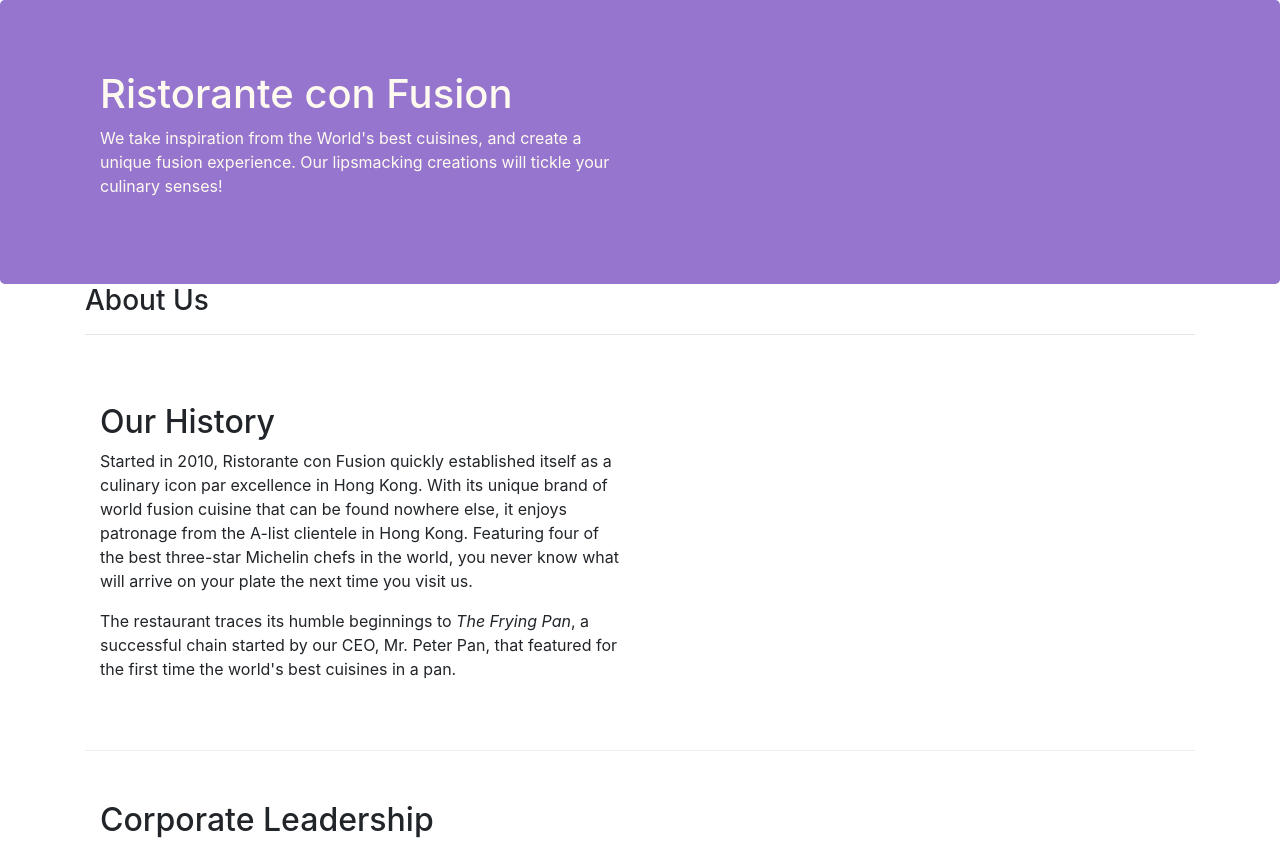
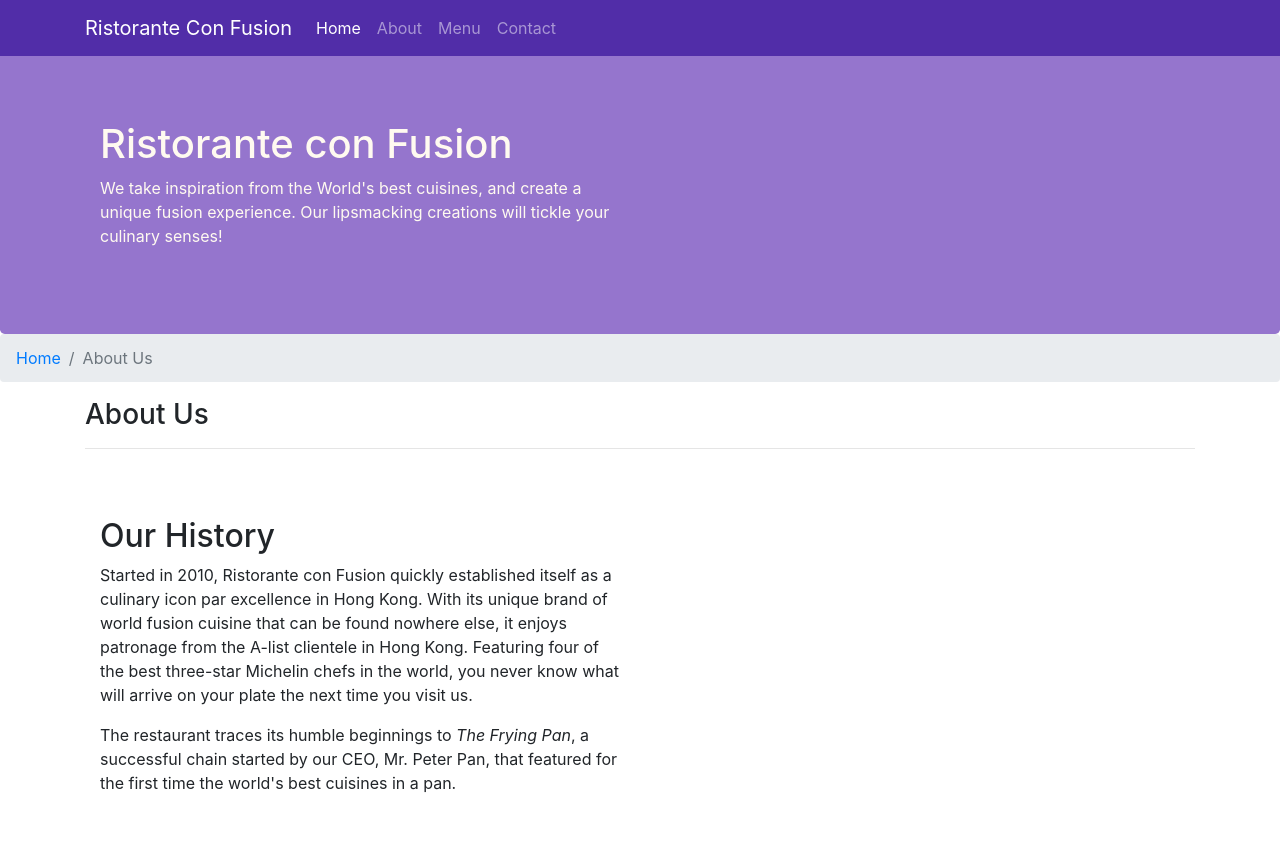
Before and after one commit to HamzaHaimeur19/Bootstrap4, a website: page aboutus.html in a window 1280 px wide. Shown: the top 842 px of the page. Drawn offline with nearby package versions, Linux system fonts and the light colour scheme.

Commit message:
navbar part1 commit

```diff
--- a/aboutus.html
+++ b/aboutus.html
@@ -15,6 +15,22 @@
 </head>
 
 <body>
+    <nav class="navbar navbar-dark navbar-expand-sm fixed-top">
+        <div class="container">
+            <button class="navbar-toggler" type="button" data-toggle="collapse" data-target="#Navbar">
+                <span class="navbar-toggler-icon"></span>
+            </button>
+            <a class="navbar-brand" href="#">Ristorante Con Fusion</a>
+            <div class="collapse navbar-collapse" id="Navbar">
+            <ul class="navbar-nav mr-auto">
+                <li class="nav-item active"><a class="nav-link" href="./index.html">Home</a></li>
+                <li class="nav-item"><a class="nav-link" href="./aboutus.html">About</a></li>
+                <li class="nav-item"><a class="nav-link" href="#">Menu</a></li>
+                <li class="nav-item"><a class="nav-link" href="#">Contact</a></li>
+            </ul>
+        </div>
+        </div>
+    </nav>
     <header class="jumbotron">
         <div class="container">
             <div class="row row-header">
@@ -28,6 +44,10 @@
             </div>
         </div>
     </header>
+    <ol class="col-12 breadcrumb">
+        <li class="breadcrumb-item"><a href="./index.html">Home</a></li>
+        <li class="breadcrumb-item active">About Us</li>
+    </ol>
     <div class="container">
         <div class="row">
             <div class="col-12">
--- a/css/styles.css
+++ b/css/styles.css
@@ -28,3 +28,12 @@ address{
     margin:0px;
     color:#0f0f0f;
 }
+
+body{
+    padding:50px 0px 0px 0px;
+    z-index:0;
+}
+
+.navbar-dark {
+     background-color: #512DA8;
+}
```
Also changed, not shown: index.html (+19 -4 lines).
